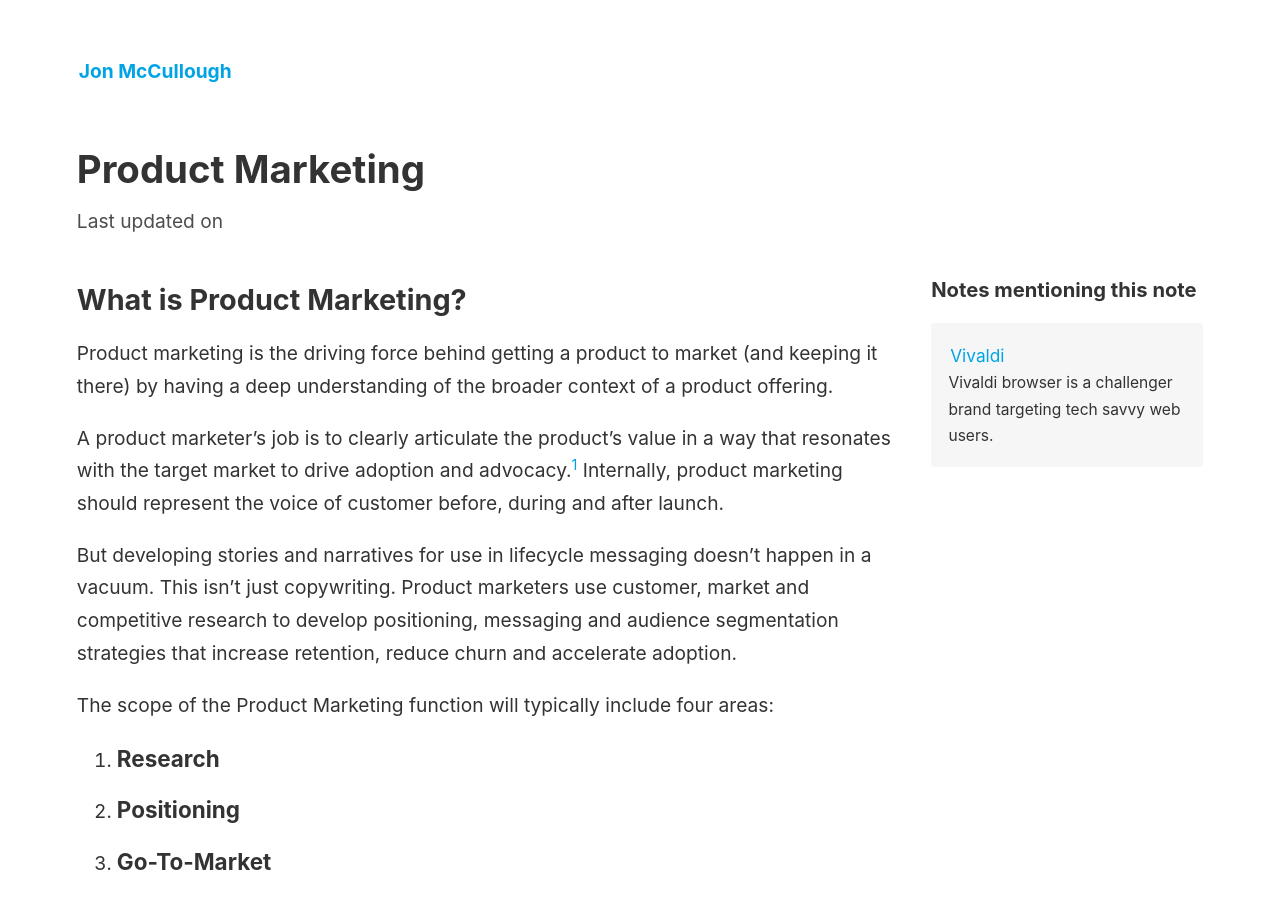
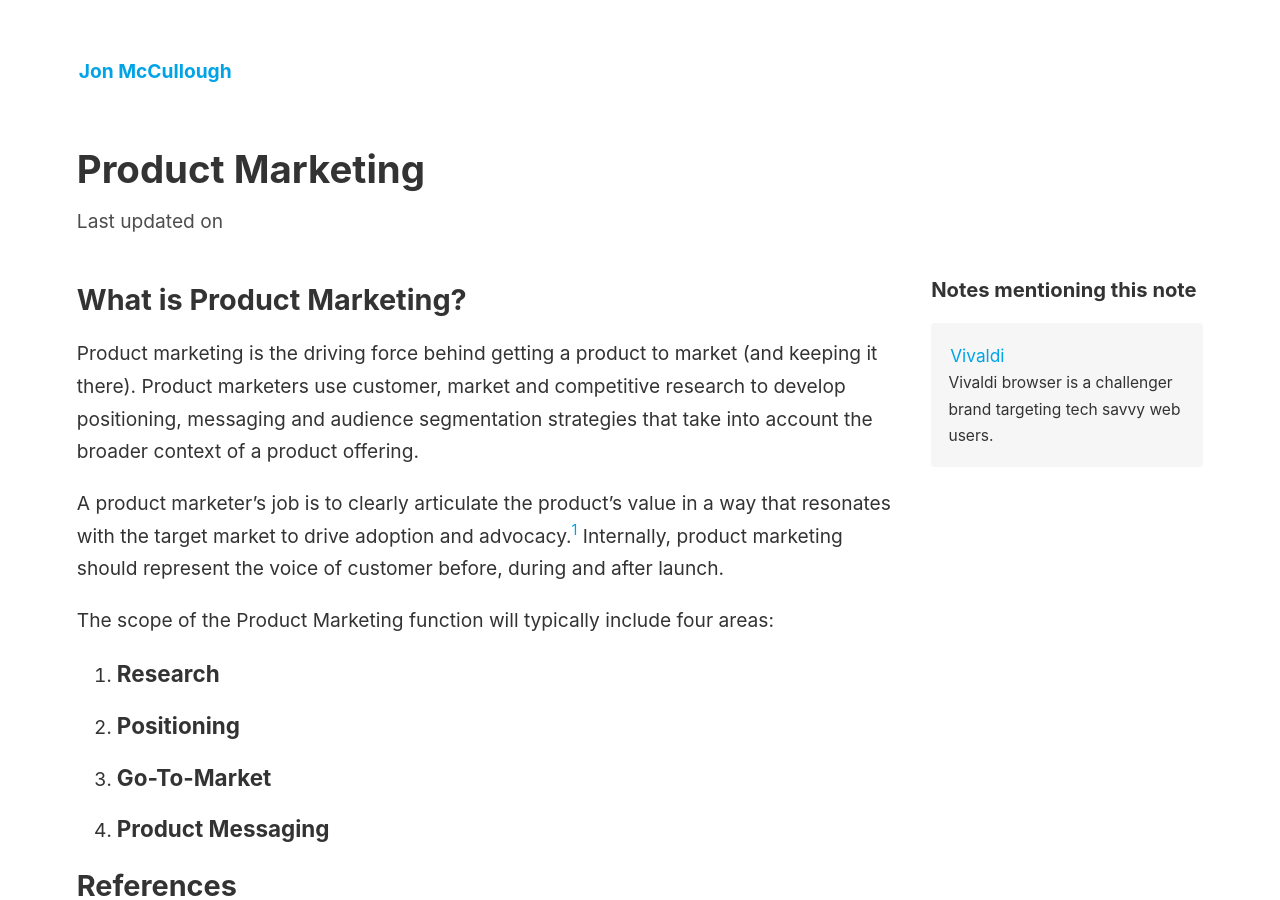
Before and after one commit to jonmccull/digital-garden, a Jekyll site: the page built from _notes/product-marketing.md, in a window 1280 px wide and 900 px high. Built offline with Jekyll 4.4.1, drawn with Linux system fonts in a browser that asks for light colours; some of the changed text lies outside the part shown.

Commit message:
Updates to Notes content
Branding a Browser & Product Marketing

Signed-off-by: Jon McCullough <jonmccull@pm.me>

```diff
--- a/_notes/product-marketing.md
+++ b/_notes/product-marketing.md
@@ -5,11 +5,9 @@ permalink: /product-marketing/
 
 ## What is Product Marketing?
 
-Product marketing is the driving force behind getting a product to market (and keeping it there) by having a deep understanding of the broader context of a product offering.
+Product marketing is the driving force behind getting a product to market (and keeping it there). Product marketers use customer, market and competitive research to develop positioning, messaging and audience segmentation strategies that take into account the broader context of a product offering.
 
 A product marketer's job is to clearly articulate the product's value in a way that resonates with the target market to drive adoption and advocacy.<input type="checkbox" id="cb7" /><label for="cb7"><sup></sup></label><span><span class="footnote-inner">"[Product marketers are] the people responsible for being able to understand – and therefore articulate – what is different and better and remarkable about your for offering, for your target people." – [April Dunford](https://twitter.com/aprildunford?lang=en) in [Product Marketing Alliance](https://productmarketingalliance.com/what-is-product-marketing/).</span></span> Internally, product marketing should represent the voice of customer before, during and after launch.
-
-But developing stories and narratives for use in lifecycle messaging doesn't happen in a vacuum. This isn't just copywriting. Product marketers use customer, market and competitive research to develop positioning, messaging and audience segmentation strategies that increase retention, reduce churn and accelerate adoption.
 
 The scope of the Product Marketing function will typically include four areas:
 
@@ -19,11 +17,11 @@ The scope of the Product Marketing function will typically include four areas:
 4. ### Product Messaging
 
 
-## References and Recommended Reading
+## References
 
 - [What is Product Marketing?](https://productmarketingalliance.com/what-is-product-marketing/)<input type="checkbox" id="cb1" /><label for="cb1"><sup></sup></label><span><span class="footnote-inner">A thorough explainer article from leading Product Marketing community and educational resource the [Product Marketing Alliance](https://productmarketingalliance.com/). The article includes a number of quotes from industry veterans, including [April Dunford](https://twitter.com/aprildunford?lang=en) (author of <em>[Obviously Awesome](https://www.amazon.com/Obviously-Awesome-Product-Positioning-Customers/dp/1999023005/)</em>, 2019).</span></span>
 - [The Racecar Growth Framework](https://www.reforge.com/blog/racecar-growth-framework)<input type="checkbox" id="cb2" /><label for="cb2"><sup></sup></label><span><span class="footnote-inner">Dan Hockenmaier and [Lenny Rachitsky](https://www.lennyrachitsky.com) for Reforge.</span></span>
 - [Discover Your Products’ Hidden Potential](https://hbr.org/1996/05/discover-your-products-hidden-potential)<input type="checkbox" id="cb3" /><label for="cb3"><sup></sup></label><span><span class="footnote-inner">Ian MacMillan and Rita Gunther McGrath for Harvard Busniess Review</span></span>
 - [Inputs, Outputs, and Outcomes: A framework for measuring the impact of product marketing](https://mike-eck.medium.com/inputs-outputs-and-outcomes-a-framework-for-measuring-the-impact-of-product-marketing-dc90d05af93a)<input type="checkbox" id="cb4" /><label for="cb4"><sup></sup></label><span><span class="footnote-inner">Michael Eckstein argues that the key to measuring the impacts of product marketing work is to understand its contribution to outcomes which impact key business goals rather than trying to measure inputs to, for example, product development.</span></span>
 - [Product Marketing Lessons Learned Inside Wistia, Hubspot, Localytics & Foursquare](https://www.forgetthefunnel.com/resources/product-marketing-lessons-wistia-hubspot-localytics-foursquare)<input type="checkbox" id="cb5" /><label for="cb5"><sup></sup></label><span><span class="footnote-inner">In this webinar, [Naike Romain](https://www.linkedin.com/in/naikeromain/) (Senior Product Marketing Manager at Foursquare) chats with [Forget the Funnel](https://www.forgetthefunnel.com/) on a range of topics including: the range of job specs for PMMs across different companies, customer and market research tactics to inform product launches as well as development roadmaps, and how her process for developing positioning and messaging has evolved throughout her career.</span></span>
-- [Product Marketing Playbook](https://kevanlee.substack.com/p/204-product-marketing-playbook)<input type="checkbox" id="cb6" /><label for="cb6"><sup></sup></label><span><span class="footnote-inner">Kevan Lee's newsletter has been a nice source of inspiration. Here, he gives a nice brief overview of: what is a product marketer's job, why is it gaining traction as a field, ways to think about organising a product marketing team, and other useful resources.</span></span>
+- [Product Marketing Playbook](https://kevanlee.substack.com/p/204-product-marketing-playbook)<input type="checkbox" id="cb6" /><label for="cb6"><sup></sup></label><span><span class="footnote-inner">[Kevan Lee's newsletter](https://kevanlee.substack.com/) has been a nice source of inspiration. Here, he gives a nice brief overview of: what is a product marketer's job, why is it gaining traction as a field, ways to think about organising a product marketing team, and other useful resources.</span></span>
```
Also changed, not shown: _notes/branding-a-browser.md (+12 -7 lines).
